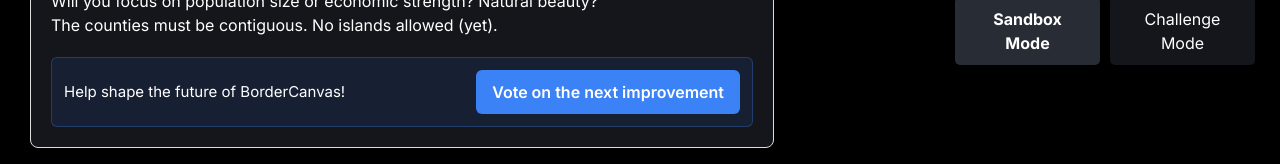
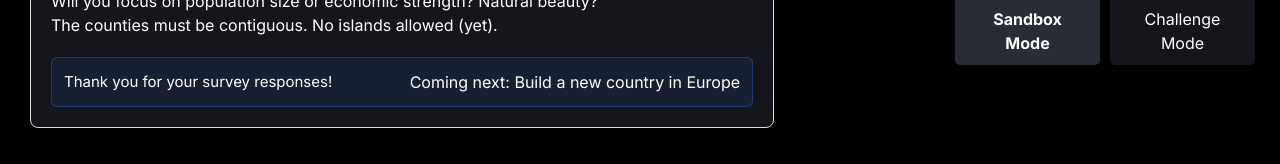
Before and after one commit to davidcornett/map_game, a Next.js app: page / in a window 1280 px wide. Shown: the part 214-378 px from the top of the page. Built offline with nearby package versions, Linux system fonts and the light colour scheme; no server answers.

Commit message:
announce next feature

```diff
--- a/src/app/components/Instructions.js
+++ b/src/app/components/Instructions.js
@@ -63,25 +63,12 @@
                 }}
             >
                 <p style={{ margin: 0, fontSize: '15px' }}>
-                Help shape the future of BorderCanvas!
+                Thank you for your survey responses!
                 </p>
-                <a
-                href="https://www.surveymonkey.com/r/XJXX7CH"
-                target="_blank"
-                rel="noopener noreferrer"
-                style={{
-                    display: 'inline-block',
-                    padding: '10px 16px',
-                    backgroundColor: '#3b82f6',
-                    color: 'white',
-                    borderRadius: '6px',
-                    fontWeight: 600,
-                    textDecoration: 'none',
-                    whiteSpace: 'nowrap',
-                }}
-                >
-                Vote on the next improvement
-                </a>
+                <p>
+                Coming next: Build a new country in Europe
+                </p>
+
             </div>
             </div>
         </div>
```
